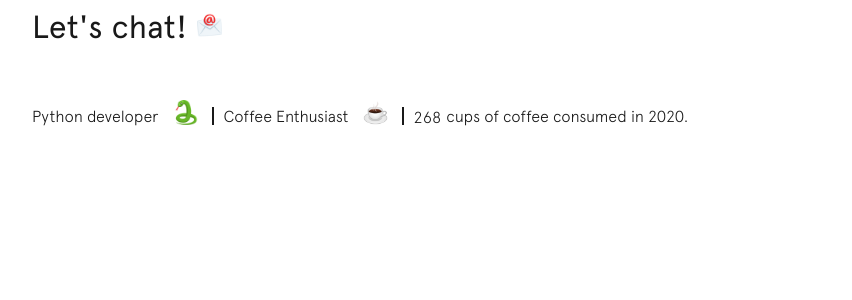
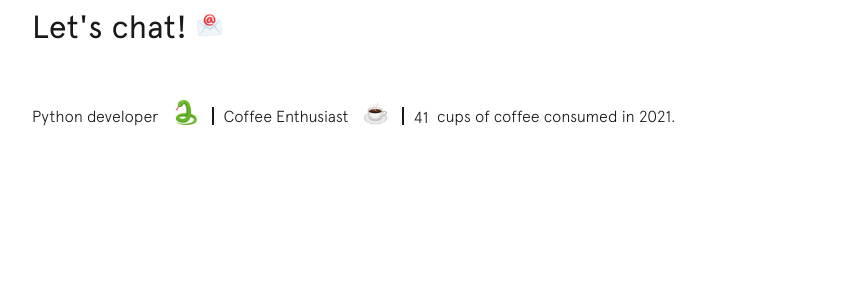
Before and after one commit to rhwang10/rhwang10.github.io, a Jekyll site: the page built from index.html, in a window 1280 px wide and 900 px high, scrolled down 524 px. Shown: the part 153-453 px from the top of the window, without its empty margins (76-928 px from the left). Built offline with Jekyll 4.4.1, drawn with Linux system fonts in a browser that asks for light colours.

Commit message:
Update coffee counter

```diff
--- a/_includes/intro.html
+++ b/_includes/intro.html
@@ -19,6 +19,6 @@
     <span>Coffee Enthusiast</span>
     <span class="emoji coffee"></span>
     <div class="vertical_space"></div>
-    <span id="odometer" class="odometer">0</span><span class="odometer-text">cups of coffee consumed in 2020.</span>
+    <span id="odometer" class="odometer">0</span><span class="odometer-text">cups of coffee consumed in 2021.</span>
   </h3>
 </header>
--- a/js/main.js
+++ b/js/main.js
@@ -680,7 +680,7 @@
 
 // Change this to set the coffee counter!
 setTimeout(function() {
-  odometer.innerHTML = 268;
+  odometer.innerHTML = 41;
 }, 1000);
 
 // Nightmode
```
